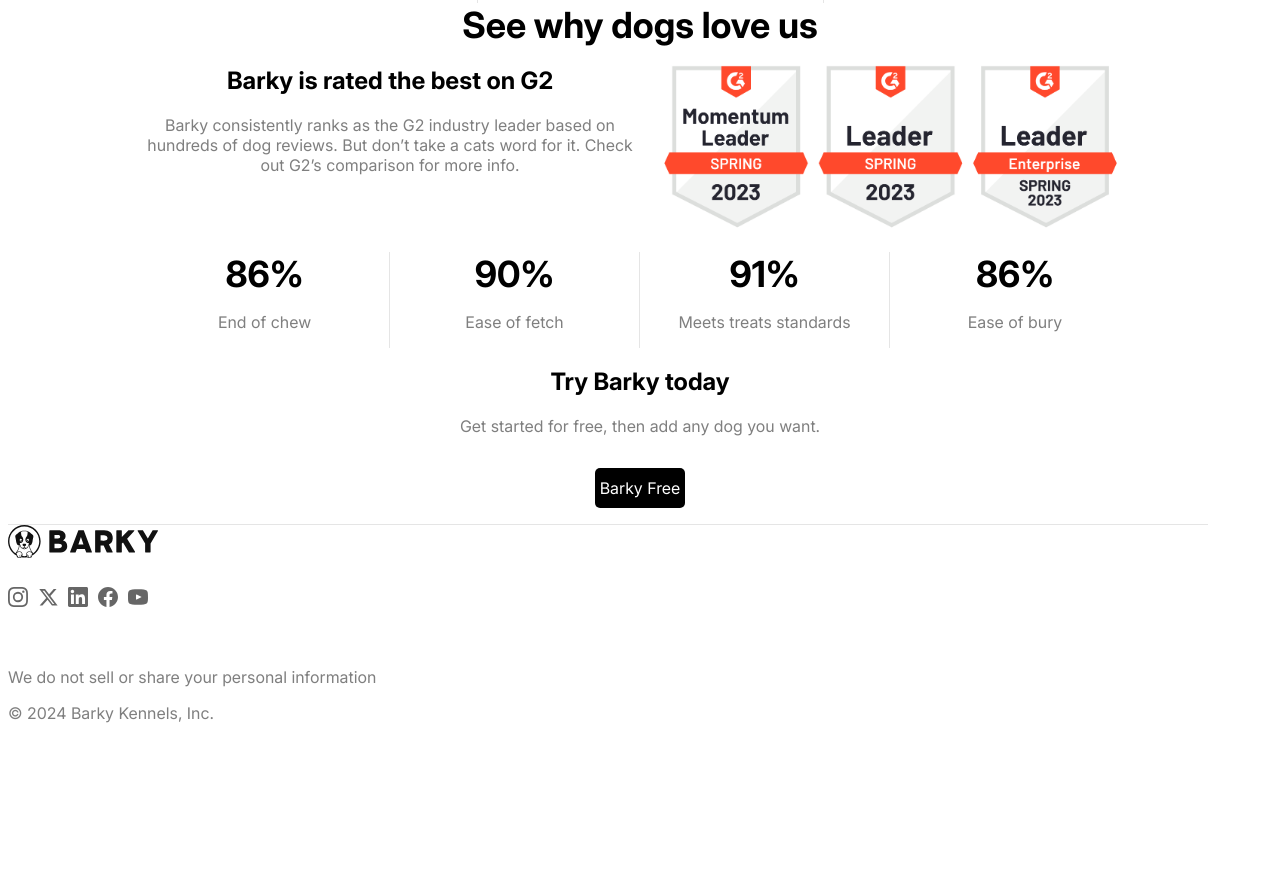
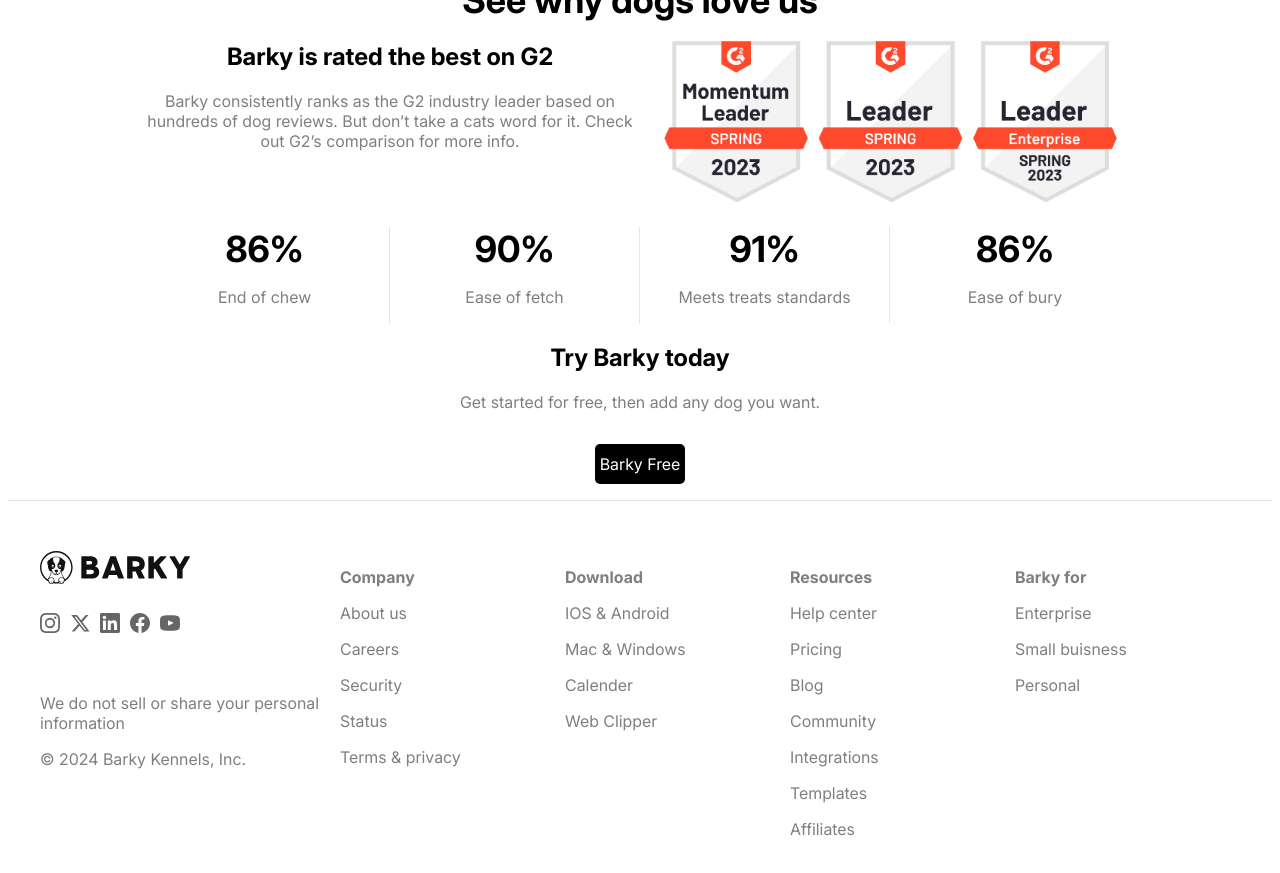
Before and after one commit to moakarlsson/Project-1, a plain HTML site: page index.html in a window 1280 px wide. Shown: the part 4932-5805 px from the top of the page. Before the commit the page ends 5671 px from the top, so only its background shows below. Drawn offline with Linux system fonts and the light colour scheme.

Commit message:
Completed version of the footer

```diff
--- a/index.html
+++ b/index.html
@@ -240,6 +240,7 @@
     </main>
     <footer>
         <div class="container-10">
+            <div>
                 <div id="barky-style">
                     <img src="Material/brand.svg">
                 </div>
@@ -254,6 +255,41 @@
                     <p>We do not sell or share your personal information</p>
                     <p> &copy; 2024 Barky Kennels, Inc.</p>
                 </div>
+
+            </div>
+            <div class="footer-grid">
+                <div>
+                    <p><b>Company</b></p>
+                    <p>About us</p>
+                    <p>Careers</p>
+                    <p>Security</p>
+                    <p>Status</p>
+                    <p>Terms & privacy</p>
+                </div>
+                <div>
+                    <p><b>Download</b></p>
+                    <p>IOS & Android</p>
+                    <p>Mac & Windows</p>
+                    <p>Calender</p>
+                    <p>Web Clipper</p>
+                </div>
+                <div>
+                    <p><b>Resources</b></p>
+                    <p>Help center</p>
+                    <p>Pricing</p>
+                    <p>Blog</p>
+                    <p>Community</p>
+                    <p>Integrations</p>
+                    <p>Templates</p>
+                    <p>Affiliates</p>
+                </div>
+                <div>
+                    <p><b>Barky for</b></p>
+                    <p>Enterprise</p>
+                    <p>Small buisness</p>
+                    <p>Personal</p>
+                </div>
+            </div>
         </div>
     </footer>
 </body>
--- a/style.css
+++ b/style.css
@@ -19,8 +19,9 @@
     margin: 0;
 }
 footer{
-    max-width: 1200px;
     border-top: 1px solid #e5e5e5;
+
+
 }
 /*Header-navigation*/
 #sidhuvud{
@@ -197,9 +198,12 @@
 
 }
 .row-style{
+    padding: 20px;
     font-size: 18px;
-    padding: 20px;
     text-align: center;
+}
+.row-style h3{
+    margin: 0;
 }
 .row-2{
     border-right: 1px solid #e5e5e5;
@@ -224,7 +228,6 @@
 }
 #barky-style{
     width: 150px;
-    margin-bottom: 20px;
 
 }
 #icon-style{
@@ -232,8 +235,19 @@
     width: 20px;
     gap: 10px;
     margin: 25px 0 60px 0;
+}
+.container-10{
+    max-width: 1200px;
+    display: grid;
+    margin: 50px auto 50px auto;
+    grid-template-columns: 300px auto;
+}
 
+.footer-grid{
+    display: grid;
+    grid-template-columns: 1fr 1fr 1fr 1fr;
 }
+
 
 
 
```
Lines whose indentation alone changed are shown as unchanged.
